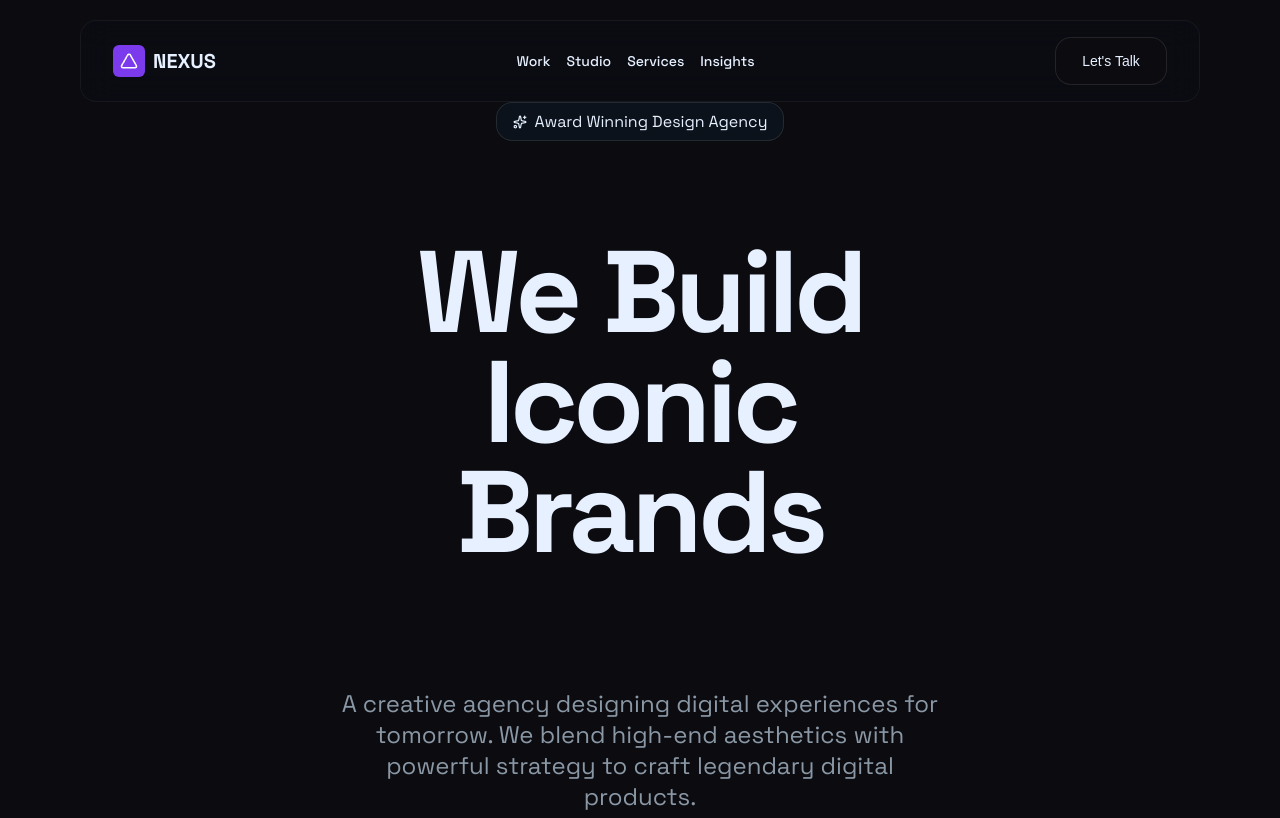
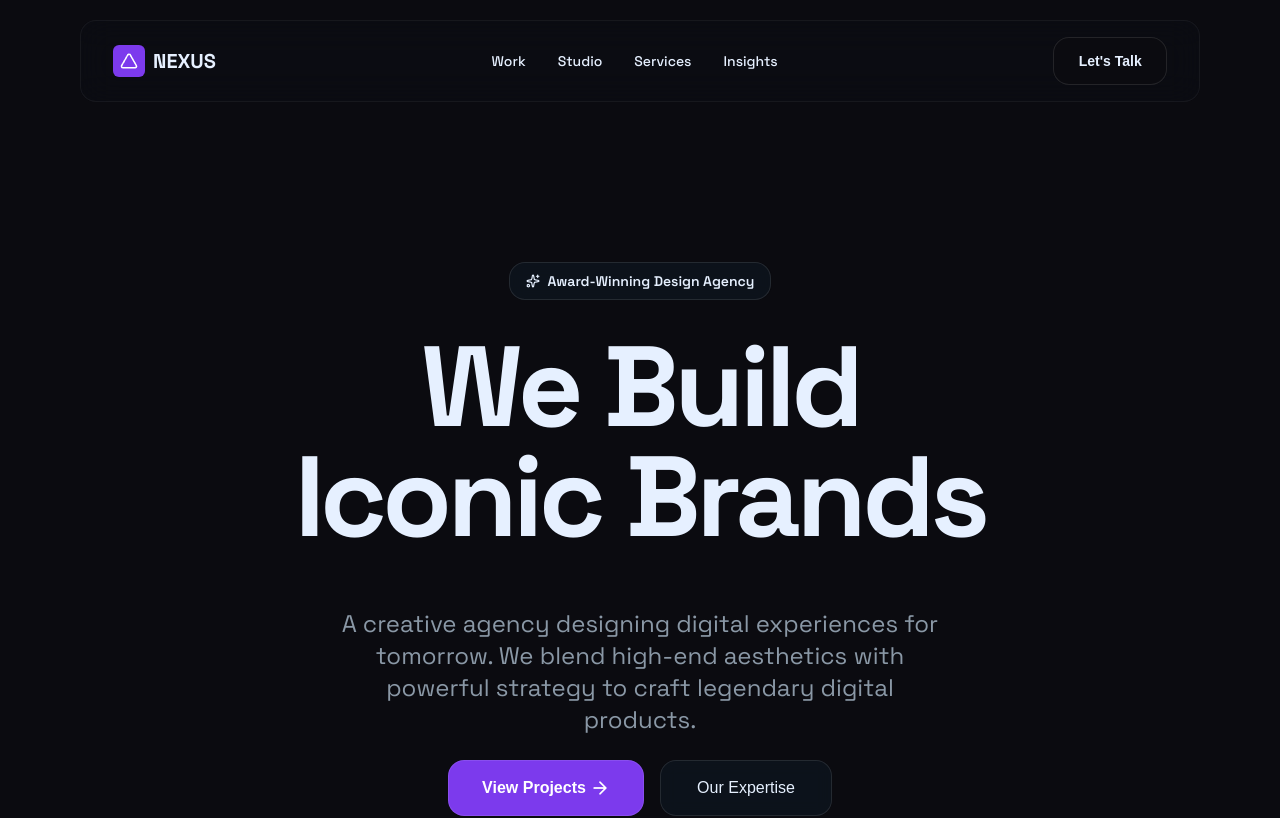
Before and after one commit to raihan-mahmud-talukder/nexus, a React (Create React App) app: page / in a window 1280 px wide. Shown: the top 818 px of the page. Built offline with nearby package versions, Linux system fonts and the light colour scheme.

Commit message:
hero reviesd

```diff
--- a/public/styles/header.css
+++ b/public/styles/header.css
@@ -52,7 +52,7 @@ menu ul {
     display: flex;
     justify-content: space-between;
     align-items: center;
-    gap: 1rem;
+    gap: 2rem;
 }
 
 menu ul li {
@@ -66,7 +66,7 @@ menu ul li {
 }
 
 button {
-  width: 7rem;
+    width: 7.1rem;
     height: 3rem;
     border-radius: 16px;
     backdrop-filter: blur(8px);
@@ -79,4 +79,6 @@ button a {
     text-decoration: none;
     color: #E6F0FF;
     font-size: 0.875rem;
+    font-weight: 600;
+    line-height: 1.25rem;
 }
--- a/public/styles/hero.css
+++ b/public/styles/hero.css
@@ -3,6 +3,7 @@
     flex-direction: column;
     justify-content: center;
     align-items: center;
+    padding: 10rem 2rem;
 }
 
 .caption {
@@ -10,22 +11,37 @@
     border: 1px solid #FFFFFF1A;
     backdrop-filter: blur(8px);
     background: #0E1B2680;
-    padding: 0.5rem 1rem;
     display: flex;
     align-items: center;
-    justify-content: space-between;
+    justify-content: center;
     gap: 0.5rem;
+    /* margin: 0; */
+    margin-bottom: 2rem;
     /* width: 15.5rem; */
+    padding: 0.5rem 1rem;
+}
+
+.cation img {
+    width: 0.875rem;
+    height: 0.875rem;
+}
+
+.caption span {
+    font-weight: 600;
+    font-size: 0.875rem;
+    line-height: 1.25rem;
 }
 
 section h1 {
     max-width: 62rem;
-    padding: 0 13.75rem;
+    padding: 0 11.15rem;
     font-weight: 800;
-    font-size: 7.25rem;
+    font-size: 7.125rem;
     letter-spacing: -0.29rem;
     text-align: center;
     line-height: 6.875rem;
+    margin: 0;
+    padding-bottom: 2rem;
 }
 
 .info {
@@ -33,9 +49,10 @@ section h1 {
     font-weight: 400;
     color: #8A98A6;
     font-size: 1.5rem;
-    line-break: 2rem;
+    line-height: 2rem;
     text-align: center;
     max-width: 37.5rem;
+    /* margin-bottom: 0.04rem; */
 }
 
 .button {
--- a/src/components/Home/Hero.jsx
+++ b/src/components/Home/Hero.jsx
@@ -3,7 +3,7 @@ export const Hero = () => {
         <section className="hero">
             <div className="caption">
                 <img src="images/star.png" alt="star" />
-                <span>Award Winning Design Agency</span>
+                <span>Award-Winning Design Agency</span>
             </div>
             <h1>We Build Iconic Brands</h1>
             <p className="info">A creative agency designing digital experiences for
```
Lines whose indentation alone changed are shown as unchanged.
